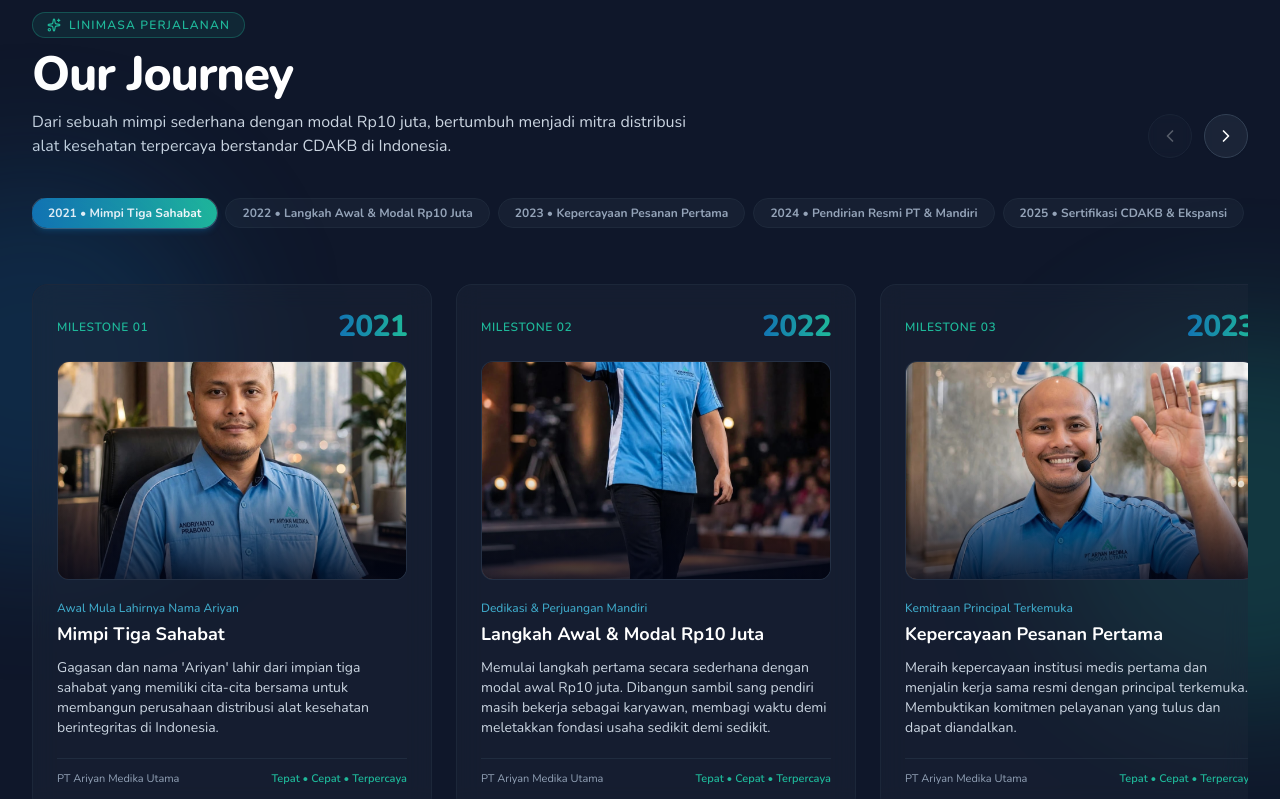
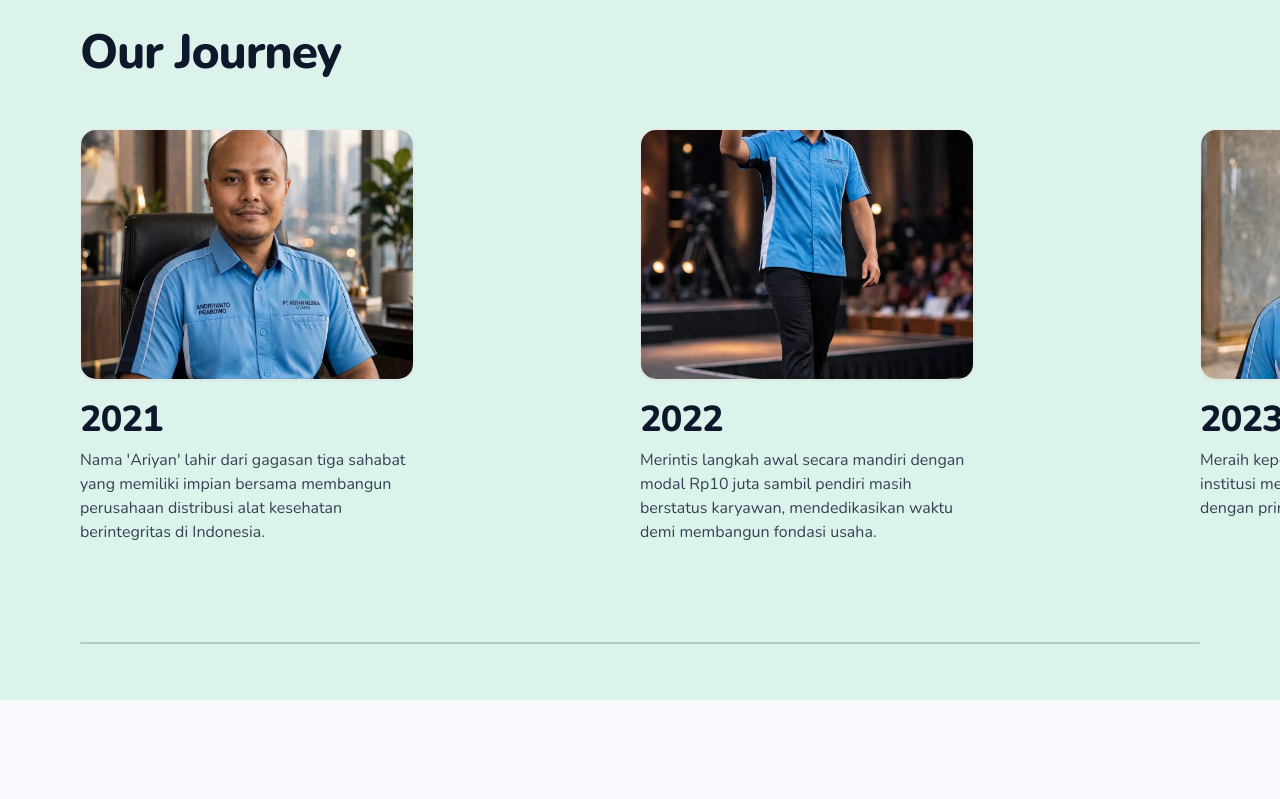
Before and after one commit to kisanax/ariyan-web, a Next.js app: page /about in a window 1280 px wide. Shown: the part 1500-2299 px from the top of the page. Built offline with nearby package versions, Linux system fonts and the light colour scheme.

Commit message:
feat: refine Our Journey section with horizontal stacking card animation, scale-down effect, and elegant spacing

```diff
--- a/app/(site)/about/page.tsx
+++ b/app/(site)/about/page.tsx
@@ -26,7 +26,7 @@ export const metadata = {
 
 export default function AboutPage() {
   return (
-    <div className="bg-[#f8fafd] min-h-screen pb-20 overflow-x-hidden">
+    <div className="bg-[#f8fafd] min-h-screen pb-20">
       {/* ─── 1. HERO BANNER ─── */}
       <section className="relative overflow-hidden bg-gradient-to-br from-brand via-brand to-brand-teal py-20 sm:py-28 text-white">
         {/* Background Ornaments */}
--- a/components/OurJourneySlider.tsx
+++ b/components/OurJourneySlider.tsx
@@ -1,14 +1,17 @@
 "use client";
 
-import { useRef, useState, useEffect } from "react";
+import { useRef } from "react";
 import Image from "next/image";
-import { ChevronLeft, ChevronRight, Sparkles } from "lucide-react";
+import gsap from "gsap";
+import { ScrollTrigger } from "gsap/ScrollTrigger";
+import { useGSAP } from "@gsap/react";
+
+if (typeof window !== "undefined") {
+  gsap.registerPlugin(ScrollTrigger);
+}
 
 interface Milestone {
   year: string;
-  stage: string;
-  title: string;
-  tagline: string;
   desc: string;
   image: string;
 }
@@ -16,235 +19,254 @@ interface Milestone {
 const milestones: Milestone[] = [
   {
     year: "2021",
-    stage: "Milestone 01",
-    title: "Mimpi Tiga Sahabat",
-    tagline: "Awal Mula Lahirnya Nama Ariyan",
-    desc: "Gagasan dan nama 'Ariyan' lahir dari impian tiga sahabat yang memiliki cita-cita bersama untuk membangun perusahaan distribusi alat kesehatan berintegritas di Indonesia.",
+    desc: "Nama 'Ariyan' lahir dari gagasan tiga sahabat yang memiliki impian bersama membangun perusahaan distribusi alat kesehatan berintegritas di Indonesia.",
     image: "/images/ariyan uniform.jpeg",
   },
   {
     year: "2022",
-    stage: "Milestone 02",
-    title: "Langkah Awal & Modal Rp10 Juta",
-    tagline: "Dedikasi & Perjuangan Mandiri",
-    desc: "Memulai langkah pertama secara sederhana dengan modal awal Rp10 juta. Dibangun sambil sang pendiri masih bekerja sebagai karyawan, membagi waktu demi meletakkan fondasi usaha sedikit demi sedikit.",
+    desc: "Merintis langkah awal secara mandiri dengan modal Rp10 juta sambil pendiri masih berstatus karyawan, mendedikasikan waktu demi membangun fondasi usaha.",
     image: "/images/direktur stand raise hand.jpeg",
   },
   {
     year: "2023",
-    stage: "Milestone 03",
-    title: "Kepercayaan Pesanan Pertama",
-    tagline: "Kemitraan Principal Terkemuka",
-    desc: "Meraih kepercayaan institusi medis pertama dan menjalin kerja sama resmi dengan principal terkemuka. Membuktikan komitmen pelayanan yang tulus dan dapat diandalkan.",
+    desc: "Meraih kepercayaan pesanan pertama dari institusi medis dan menjalin kemitraan resmi dengan principal terkemuka di Indonesia.",
     image: "/images/direktur raise hand.jpeg",
   },
   {
     year: "2024",
-    stage: "Milestone 04",
-    title: "Pendirian Resmi PT & Mandiri",
-    tagline: "Berdiri Mandiri & Legalitas Lengkap",
-    desc: "Resmi berbadan hukum PT. Ariyan Medika Utama dengan operasional mandiri dan izin legalitas lengkap, siap memperluas jaringan distribusi alkes secara profesional.",
+    desc: "Resmi berbadan hukum PT. Ariyan Medika Utama dengan operasional mandiri dan izin legalitas lengkap, siap memperluas jaringan distribusi secara profesional.",
     image: "/images/tim warehouse.jpeg",
   },
   {
     year: "2025",
-    stage: "Milestone 05",
-    title: "Sertifikasi CDAKB & Ekspansi",
-    tagline: "Standar Mutu Distribusi Kemenkes RI",
-    desc: "Meraih sertifikasi resmi CDAKB & IDAK dari Kemenkes RI. Dipercaya oleh lebih dari 50 Rumah Sakit, Laboratorium Klinik, dan Fakultas Kedokteran di Jabodetabek & Jawa Barat.",
+    desc: "Meraih sertifikasi resmi CDAKB & IDAK dari Kemenkes RI, dipercaya oleh lebih dari 50 Rumah Sakit, Klinik, dan Laboratorium di Jabodetabek & Jawa Barat.",
     image: "/images/tim warehouse 2.jpeg",
   },
   {
     year: "2026+",
-    stage: "Milestone 06",
-    title: "Membuka Peluang Bagi Negeri",
-    tagline: "Visi Masa Depan Berkelanjutan",
-    desc: "Melangkah lebih jauh dengan komitmen membuka lapangan kerja bagi putra-putri bangsa dan memperluas jangkauan distribusi kesehatan ke seluruh penjuru nusantara.",
+    desc: "Melangkah lebih jauh dengan visi berkelanjutan untuk membuka lapangan kerja bagi putra-putri bangsa dan memperluas distribusi alat kesehatan ke seluruh nusantara.",
     image: "/images/hero-team.jpeg",
   },
 ];
 
 export default function OurJourneySlider() {
-  const scrollRef = useRef<HTMLDivElement>(null);
-  const [activeIndex, setActiveIndex] = useState(0);
-  const [progress, setProgress] = useState(0);
+  const sectionRef = useRef<HTMLDivElement>(null);
+  const cardsRef = useRef<(HTMLDivElement | null)[]>([]);
+  const progressLineRef = useRef<HTMLDivElement>(null);
 
-  const updateScrollProgress = () => {
-    const el = scrollRef.current;
-    if (!el) return;
-    const maxScroll = el.scrollWidth - el.clientWidth;
-    if (maxScroll <= 0) {
-      setProgress(100);
-      return;
+  useGSAP(
+    () => {
+      const section = sectionRef.current;
+      if (!section) return;
+
+      const mm = gsap.matchMedia();
+
+      // DESKTOP & TABLET
+      mm.add("(min-width: 768px)", () => {
+        const cardElements = cardsRef.current.filter(Boolean) as HTMLDivElement[];
+        if (cardElements.length === 0) return;
+
+        const totalSteps = milestones.length - 1;
+        // Jarak antar kartu dibuat lebih lega dan lapang persis seperti referensi Eterna
+        const cardSpacing = 560;
+
+        const tl = gsap.timeline({
+          scrollTrigger: {
+            trigger: section,
+            start: "top top",
+            end: () => `+=${totalSteps * 850}`,
+            pin: true,
+            scrub: 1,
+            anticipatePin: 1,
+            invalidateOnRefresh: true,
+            onUpdate: (self) => {
+              if (progressLineRef.current) {
+                progressLineRef.current.style.width = `${Math.min(100, Math.max(0, self.progress * 100))}%`;
               }
-    const currentProgress = (el.scrollLeft / maxScroll) * 100;
-    setProgress(Math.min(100, Math.max(0, currentProgress)));
+            },
+          },
+        });
 
-    // Calculate approximate active card
-    const cardWidth = el.scrollWidth / milestones.length;
-    const currentActive = Math.round(el.scrollLeft / cardWidth);
-    setActiveIndex(Math.min(milestones.length - 1, Math.max(0, currentActive)));
+        // Set initial positions with wide spacing
+        cardElements.forEach((card, i) => {
+          gsap.set(card, {
+            x: i > 0 ? i * cardSpacing : 0,
+            opacity: 1,
+            scale: 1,
+            transformOrigin: "left center",
+          });
+        });
+
+        // Animate each step
+        milestones.forEach((_, stepIndex) => {
+          if (stepIndex === 0) return;
+
+          const stepStartTime = (stepIndex - 1) * 1;
+
+          for (let k = stepIndex; k < milestones.length; k++) {
+            tl.to(
+              cardElements[k],
+              {
+                x: (k - stepIndex) * cardSpacing,
+                ease: "power1.inOut",
+                duration: 1,
+              },
+              stepStartTime
+            );
+          }
+
+          // Efek mengecil (scale: 0.82) dan meredup saat kartu bergeser ke kiri di belakang kartu baru
+          tl.to(
+            cardElements[stepIndex - 1],
+            {
+              opacity: 0.15,
+              scale: 0.82,
+              transformOrigin: "left center",
+              ease: "power1.inOut",
+              duration: 1,
+            },
+            stepStartTime
+          );
+        });
+
+        return () => {
+          tl.scrollTrigger?.kill();
         };
+      });
 
-  useEffect(() => {
-    const el = scrollRef.current;
-    if (!el) return;
-    el.addEventListener("scroll", updateScrollProgress, { passive: true });
-    return () => el.removeEventListener("scroll", updateScrollProgress);
-  }, []);
+      // MOBILE
+      mm.add("(max-width: 767px)", () => {
+        const cardElements = cardsRef.current.filter(Boolean) as HTMLDivElement[];
+        if (cardElements.length === 0) return;
 
-  const scrollToCard = (index: number) => {
-    const el = scrollRef.current;
-    if (!el) return;
-    const cards = el.children;
-    if (cards[index]) {
-      (cards[index] as HTMLElement).scrollIntoView({
-        behavior: "smooth",
-        inline: "start",
-        block: "nearest",
+        const totalSteps = milestones.length - 1;
+        const cardSpacing = 390;
+
+        const tl = gsap.timeline({
+          scrollTrigger: {
+            trigger: section,
+            start: "top top",
+            end: () => `+=${totalSteps * 650}`,
+            pin: true,
+            scrub: 0.8,
+            anticipatePin: 1,
+            invalidateOnRefresh: true,
+            onUpdate: (self) => {
+              if (progressLineRef.current) {
+                progressLineRef.current.style.width = `${Math.min(100, Math.max(0, self.progress * 100))}%`;
+              }
+            },
+          },
         });
-      setActiveIndex(index);
+
+        cardElements.forEach((card, i) => {
+          gsap.set(card, {
+            x: i > 0 ? i * cardSpacing : 0,
+            opacity: 1,
+            scale: 1,
+            transformOrigin: "left center",
+          });
+        });
+
+        milestones.forEach((_, stepIndex) => {
+          if (stepIndex === 0) return;
+          const stepStartTime = (stepIndex - 1) * 1;
+
+          for (let k = stepIndex; k < milestones.length; k++) {
+            tl.to(
+              cardElements[k],
+              {
+                x: (k - stepIndex) * cardSpacing,
+                ease: "power1.inOut",
+                duration: 1,
+              },
+              stepStartTime
+            );
           }
+
+          // Efek mengecil di mobile
+          tl.to(
+            cardElements[stepIndex - 1],
+            {
+              opacity: 0.15,
+              scale: 0.85,
+              transformOrigin: "left center",
+              ease: "power1.inOut",
+              duration: 1,
+            },
+            stepStartTime
+          );
+        });
+
+        return () => {
+          tl.scrollTrigger?.kill();
         };
+      });
 
-  const handlePrev = () => {
-    const newIdx = Math.max(0, activeIndex - 1);
-    scrollToCard(newIdx);
-  };
-
-  const handleNext = () => {
-    const newIdx = Math.min(milestones.length - 1, activeIndex + 1);
-    scrollToCard(newIdx);
-  };
+      return () => mm.revert();
+    },
+    { scope: sectionRef }
+  );
 
   return (
-    <section className="relative overflow-hidden bg-slate-900 py-20 text-white md:py-28">
-      {/* Background radial glow */}
-      <div className="pointer-events-none absolute -left-40 top-1/4 h-96 w-96 rounded-full bg-brand/20 blur-3xl" />
-      <div className="pointer-events-none absolute -right-40 bottom-1/4 h-96 w-96 rounded-full bg-brand-teal/20 blur-3xl" />
-
-      <div className="mx-auto max-w-7xl px-4 sm:px-6 lg:px-8">
-        {/* Section Header */}
-        <div className="flex flex-col gap-6 md:flex-row md:items-end md:justify-between">
-          <div className="max-w-2xl">
-            <div className="inline-flex items-center gap-2 rounded-full border border-brand-teal/30 bg-brand-teal/10 px-3.5 py-1 text-xs font-semibold uppercase tracking-widest text-brand-teal mb-3">
-              <Sparkles size={14} className="w-3.5 h-3.5 shrink-0 text-brand-teal" />
-              Linimasa Perjalanan
-            </div>
-            <h2 className="text-3xl font-extrabold tracking-tight text-white sm:text-4xl lg:text-5xl">
+    <section
+      ref={sectionRef}
+      className="relative w-full min-h-screen bg-[#dcf3eb] overflow-hidden flex flex-col justify-between pt-24 sm:pt-28 lg:pt-32 pb-8 sm:pb-12"
+    >
+      {/* ─── 1. Header Title ─── */}
+      <div className="w-full max-w-7xl mx-auto px-6 sm:px-12 lg:px-20 shrink-0">
+        <h2 className="text-3xl sm:text-4xl lg:text-5xl font-extrabold text-ink-900 tracking-tight">
           Our Journey
         </h2>
-            <p className="mt-3 text-sm text-slate-300 sm:text-base leading-relaxed">
-              Dari sebuah mimpi sederhana dengan modal Rp10 juta, bertumbuh menjadi mitra distribusi alat kesehatan terpercaya berstandar CDAKB di Indonesia.
+      </div>
+
+      {/* ─── 2. Stacking Timeline Cards Area ─── */}
+      <div className="relative my-auto w-full max-w-7xl mx-auto px-6 sm:px-12 lg:px-20 py-4 sm:py-6 overflow-visible">
+        {/* Container for the positioned stacking cards */}
+        <div className="relative h-[380px] sm:h-[420px] lg:h-[460px] w-full">
+          {milestones.map((item, index) => (
+            <div
+              key={item.year}
+              ref={(el) => {
+                cardsRef.current[index] = el;
+              }}
+              style={{ zIndex: index + 1 }}
+              className="absolute left-0 top-0 flex flex-col w-[260px] sm:w-[310px] lg:w-[350px] bg-[#dcf3eb] pr-4"
+            >
+              {/* Photo Card */}
+              <div className="relative aspect-[4/3] w-full overflow-hidden rounded-2xl bg-white shadow-sm border border-emerald-950/10">
+                <Image
+                  src={item.image}
+                  alt={`Perjalanan Ariyan Medika ${item.year}`}
+                  fill
+                  className="object-cover"
+                  sizes="(max-width: 768px) 280px, 360px"
+                  priority={index < 2}
+                />
+              </div>
+
+              {/* Year */}
+              <h3 className="mt-4 sm:mt-5 text-2xl sm:text-3xl lg:text-4xl font-extrabold text-ink-900 tracking-tight">
+                {item.year}
+              </h3>
+
+              {/* Description */}
+              <p className="mt-2 text-xs sm:text-sm lg:text-base text-ink-700 leading-relaxed">
+                {item.desc}
               </p>
             </div>
-
-          {/* Navigation Controls */}
-          <div className="flex items-center gap-3 self-start md:self-end">
-            <button
-              onClick={handlePrev}
-              disabled={activeIndex === 0}
-              className="flex h-11 w-11 items-center justify-center rounded-full border border-slate-700 bg-slate-800/80 text-white shadow-sm backdrop-blur-sm transition-all hover:border-brand hover:bg-brand disabled:opacity-30 disabled:hover:border-slate-700 disabled:hover:bg-slate-800/80 active:scale-95"
-              aria-label="Milestone sebelumnya"
-            >
-              <ChevronLeft size={20} className="w-5 h-5 shrink-0" />
-            </button>
-            <button
-              onClick={handleNext}
-              disabled={activeIndex === milestones.length - 1}
-              className="flex h-11 w-11 items-center justify-center rounded-full border border-slate-700 bg-slate-800/80 text-white shadow-sm backdrop-blur-sm transition-all hover:border-brand hover:bg-brand disabled:opacity-30 disabled:hover:border-slate-700 disabled:hover:bg-slate-800/80 active:scale-95"
-              aria-label="Milestone berikutnya"
-            >
-              <ChevronRight size={20} className="w-5 h-5 shrink-0" />
-            </button>
+          ))}
         </div>
       </div>
 
-        {/* Year Pills Navigation */}
-        <div className="mt-10 flex gap-2 overflow-x-auto pb-2 scrollbar-hide" style={{ scrollbarWidth: "none" }}>
-          {milestones.map((m, idx) => {
-            const isActive = idx === activeIndex;
-            return (
-              <button
-                key={m.year}
-                onClick={() => scrollToCard(idx)}
-                className={`rounded-full px-4 py-1.5 text-xs font-bold transition-all duration-300 shrink-0 ${
-                  isActive
-                    ? "bg-gradient-to-r from-brand to-brand-teal text-white shadow-md shadow-brand/30 ring-1 ring-white/20"
-                    : "border border-slate-800 bg-slate-800/50 text-slate-400 hover:border-slate-700 hover:text-slate-200"
-                }`}
-              >
-                {m.year} • {m.title}
-              </button>
-            );
-          })}
-        </div>
-
-        {/* Timeline Slider Track */}
-        <div className="relative mt-8">
+      {/* ─── 3. Bottom Timeline Progress Line ─── */}
+      <div className="w-full max-w-7xl mx-auto px-6 sm:px-12 lg:px-20 pb-2 shrink-0">
+        <div className="relative h-[2px] w-full bg-emerald-950/20 rounded-full overflow-hidden">
           <div
-            ref={scrollRef}
-            className="flex gap-6 overflow-x-auto snap-x snap-mandatory scroll-smooth pb-8 pt-4 scrollbar-hide -mx-4 px-4 sm:mx-0 sm:px-0"
-            style={{ scrollbarWidth: "none", msOverflowStyle: "none" }}
-          >
-            {milestones.map((m, idx) => (
-              <div
-                key={m.year}
-                className="group relative flex-none w-[82vw] sm:w-[380px] lg:w-[400px] snap-start flex flex-col rounded-2xl border border-slate-800/90 bg-slate-800/40 p-5 sm:p-6 backdrop-blur-md transition-all duration-500 hover:border-brand/50 hover:bg-slate-800/70 hover:shadow-2xl hover:shadow-brand/10 hover:-translate-y-1"
-              >
-                {/* Top Year & Stage Badge */}
-                <div className="flex items-center justify-between mb-4">
-                  <span className="text-xs font-semibold tracking-wider uppercase text-brand-teal">
-                    {m.stage}
-                  </span>
-                  <span className="bg-gradient-to-r from-brand to-brand-teal bg-clip-text text-2xl sm:text-3xl font-extrabold tracking-tight text-transparent font-sans">
-                    {m.year}
-                  </span>
-                </div>
-
-                {/* Photo Card */}
-                <div className="relative aspect-[16/10] w-full overflow-hidden rounded-xl bg-slate-900 border border-slate-700/60 mb-5">
-                  <Image
-                    src={m.image}
-                    alt={m.title}
-                    fill
-                    className="object-cover transition-transform duration-700 group-hover:scale-105"
-                    sizes="(max-width: 768px) 85vw, 400px"
+            ref={progressLineRef}
+            className="absolute left-0 top-0 h-full bg-ink-900 transition-all duration-75"
+            style={{ width: "0%" }}
           />
-                  <div className="absolute inset-0 bg-gradient-to-t from-slate-950/80 via-transparent to-transparent" />
-                </div>
-
-                {/* Text Content */}
-                <div className="flex-1 flex flex-col justify-between">
-                  <div>
-                    <p className="text-xs font-medium text-brand-light mb-1">
-                      {m.tagline}
-                    </p>
-                    <h3 className="text-lg font-bold text-white group-hover:text-brand-light transition-colors">
-                      {m.title}
-                    </h3>
-                    <p className="mt-2.5 text-xs sm:text-sm text-slate-300 leading-relaxed">
-                      {m.desc}
-                    </p>
-                  </div>
-                </div>
-
-                {/* Bottom decorative timeline bar */}
-                <div className="mt-5 pt-3 border-t border-slate-700/40 flex items-center justify-between text-[11px] text-slate-400">
-                  <span>PT Ariyan Medika Utama</span>
-                  <span className="text-brand-teal font-semibold">Tepat • Cepat • Terpercaya</span>
-                </div>
-              </div>
-            ))}
-          </div>
-
-          {/* Progress Bar Indicator */}
-          <div className="mt-4 mx-auto max-w-xs h-1.5 w-full rounded-full bg-slate-800 overflow-hidden">
-            <div
-              className="h-full bg-gradient-to-r from-brand to-brand-teal transition-all duration-300"
-              style={{ width: `${progress}%` }}
-            />
-          </div>
         </div>
       </div>
     </section>
```
Lines whose indentation alone changed are shown as unchanged.
